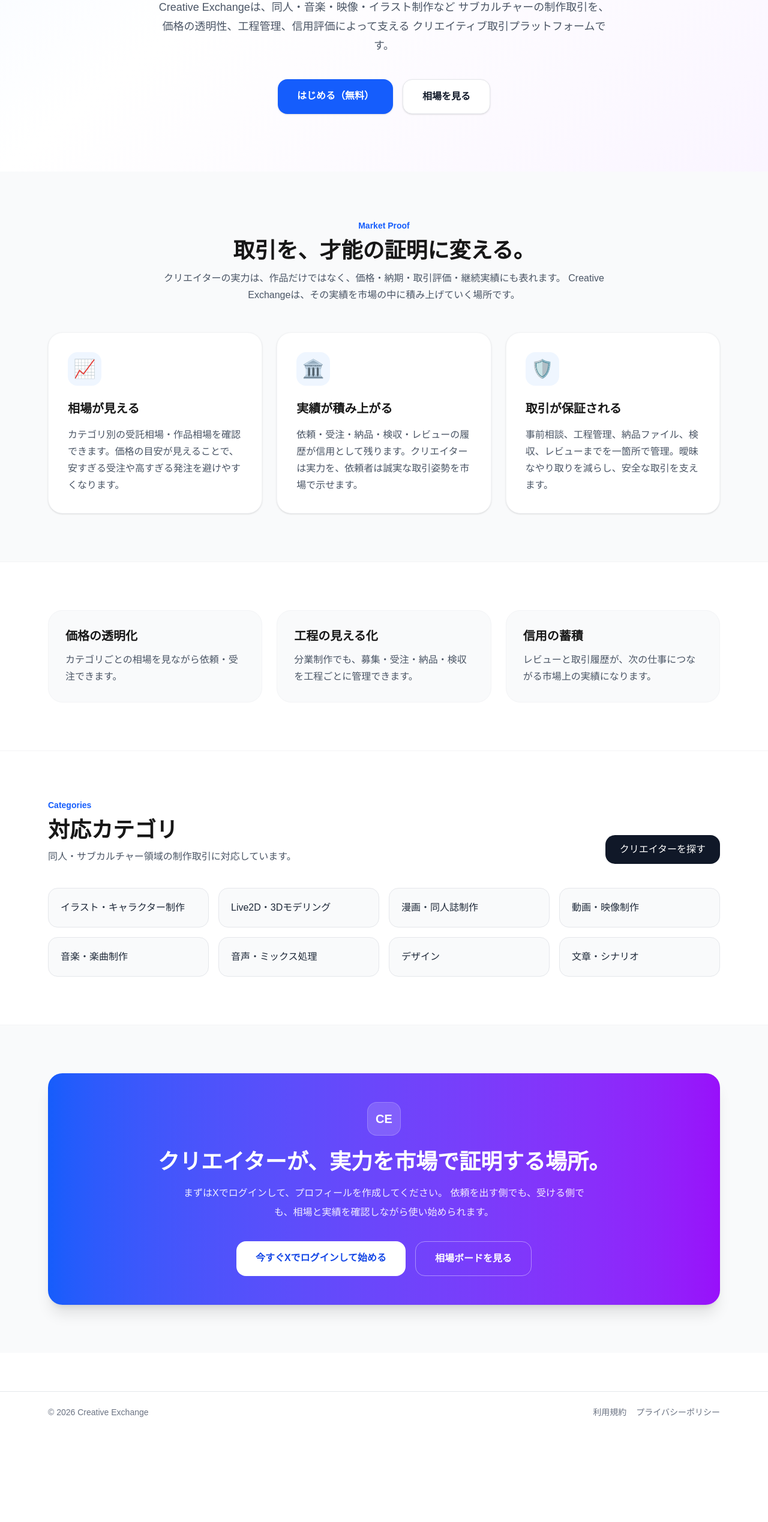
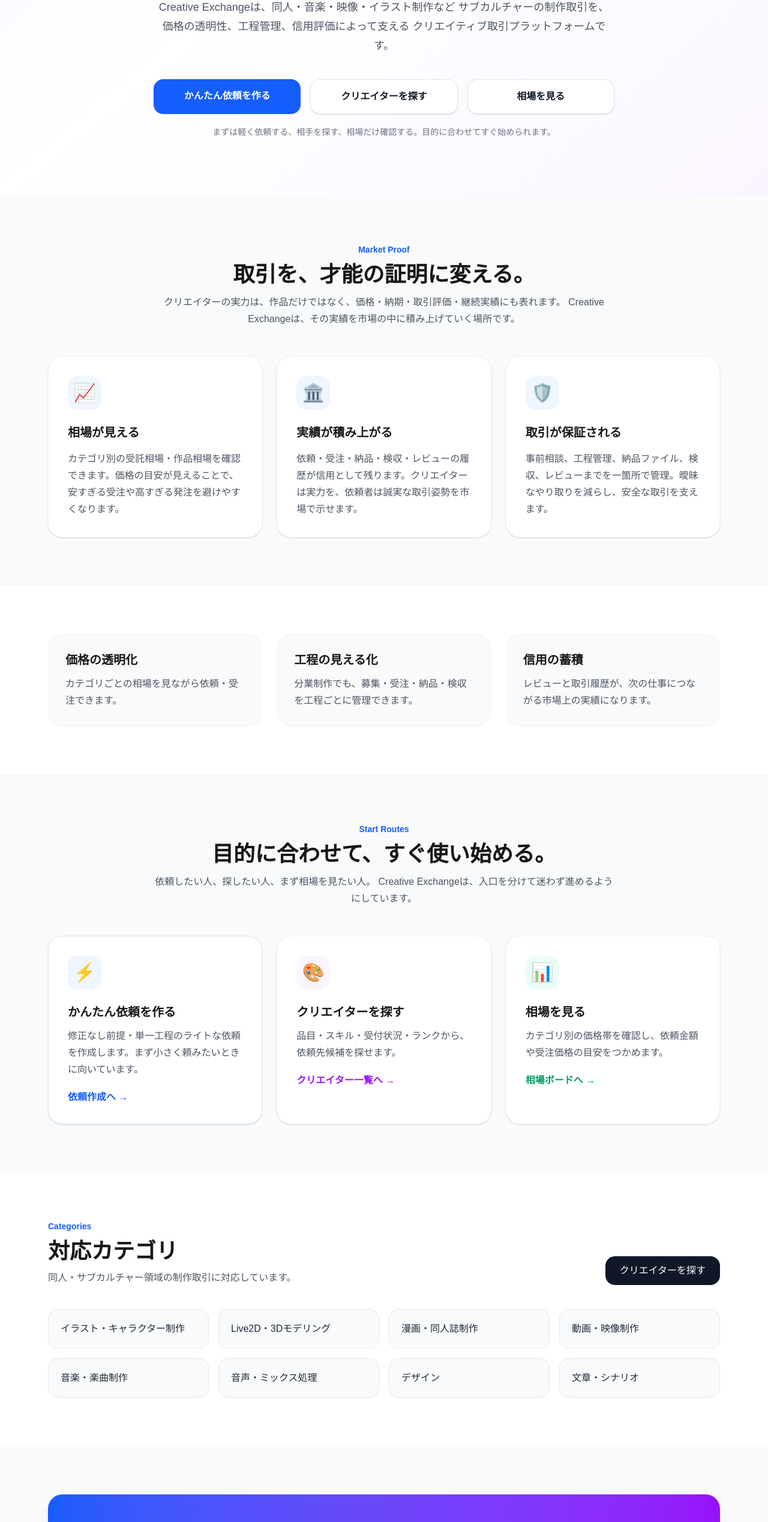
Before and after one commit to TAIGA-SAKONOE/creative-exchange, a Next.js app in the folder creative-exchange/: page / in a window 1280 px wide. Shown: the part 817-3354 px from the top of the page at 60% size. Before the commit the page ends 3205 px from the top, so only its background shows below. Built offline with nearby package versions, Linux system fonts and the light colour scheme; no server answers.

Commit message:
Update page.tsx

```diff
--- a/creative-exchange/app/page.tsx
+++ b/creative-exchange/app/page.tsx
@@ -91,21 +91,32 @@ export default function HomePage() {
               クリエイティブ取引プラットフォームです。
             </p>
 
-            <div className="flex flex-col sm:flex-row gap-4 justify-center">
+            <div className="grid grid-cols-1 sm:grid-cols-3 gap-4 max-w-3xl mx-auto">
               <Link
-                href="/login"
-                className="bg-blue-600 hover:bg-blue-700 text-white px-8 py-4 rounded-2xl font-bold transition shadow-sm"
+                href="/request/new?type=simple"
+                className="bg-blue-600 hover:bg-blue-700 text-white px-6 py-4 rounded-2xl font-bold transition shadow-sm"
               >
-                はじめる（無料）
+                かんたん依頼を作る
+              </Link>
+
+              <Link
+                href="/exchange?tab=creators"
+                className="bg-white border border-gray-200 hover:bg-gray-50 text-gray-900 px-6 py-4 rounded-2xl font-bold transition shadow-sm"
+              >
+                クリエイターを探す
               </Link>
 
               <Link
                 href="/market"
-                className="bg-white border border-gray-200 hover:bg-gray-50 text-gray-900 px-8 py-4 rounded-2xl font-bold transition shadow-sm"
+                className="bg-white border border-gray-200 hover:bg-gray-50 text-gray-900 px-6 py-4 rounded-2xl font-bold transition shadow-sm"
               >
                 相場を見る
               </Link>
             </div>
+
+            <p className="mt-5 text-sm text-gray-500">
+              まずは軽く依頼する、相手を探す、相場だけ確認する。目的に合わせてすぐ始められます。
+            </p>
           </div>
         </div>
       </section>
@@ -155,6 +166,77 @@ export default function HomePage() {
               </div>
             ))}
           </div>
+        </div>
+      </section>
+
+      <section className="max-w-6xl mx-auto px-4 py-16 md:py-20">
+        <div className="text-center mb-12">
+          <p className="text-sm font-bold text-blue-600 mb-3">
+            Start Routes
+          </p>
+          <h2 className="text-3xl md:text-4xl font-bold mb-3">
+            目的に合わせて、すぐ使い始める。
+          </h2>
+          <p className="text-gray-600 leading-7 max-w-3xl mx-auto">
+            依頼したい人、探したい人、まず相場を見たい人。
+            Creative Exchangeは、入口を分けて迷わず進めるようにしています。
+          </p>
+        </div>
+
+        <div className="grid grid-cols-1 md:grid-cols-3 gap-6">
+          <Link
+            href="/request/new?type=simple"
+            className="group bg-white rounded-3xl shadow p-8 border border-blue-100 hover:shadow-xl transition"
+          >
+            <div className="w-14 h-14 rounded-2xl bg-blue-50 flex items-center justify-center text-3xl mb-6">
+              ⚡
+            </div>
+            <h3 className="text-xl font-bold mb-3 group-hover:text-blue-600">
+              かんたん依頼を作る
+            </h3>
+            <p className="text-gray-600 leading-7 mb-5">
+              修正なし前提・単一工程のライトな依頼を作成します。まず小さく頼みたいときに向いています。
+            </p>
+            <span className="inline-flex text-blue-600 font-bold">
+              依頼作成へ →
+            </span>
+          </Link>
+
+          <Link
+            href="/exchange?tab=creators"
+            className="group bg-white rounded-3xl shadow p-8 border border-gray-100 hover:shadow-xl transition"
+          >
+            <div className="w-14 h-14 rounded-2xl bg-purple-50 flex items-center justify-center text-3xl mb-6">
+              🎨
+            </div>
+            <h3 className="text-xl font-bold mb-3 group-hover:text-purple-600">
+              クリエイターを探す
+            </h3>
+            <p className="text-gray-600 leading-7 mb-5">
+              品目・スキル・受付状況・ランクから、依頼先候補を探せます。
+            </p>
+            <span className="inline-flex text-purple-600 font-bold">
+              クリエイター一覧へ →
+            </span>
+          </Link>
+
+          <Link
+            href="/market"
+            className="group bg-white rounded-3xl shadow p-8 border border-gray-100 hover:shadow-xl transition"
+          >
+            <div className="w-14 h-14 rounded-2xl bg-emerald-50 flex items-center justify-center text-3xl mb-6">
+              📊
+            </div>
+            <h3 className="text-xl font-bold mb-3 group-hover:text-emerald-600">
+              相場を見る
+            </h3>
+            <p className="text-gray-600 leading-7 mb-5">
+              カテゴリ別の価格帯を確認し、依頼金額や受注価格の目安をつかめます。
+            </p>
+            <span className="inline-flex text-emerald-600 font-bold">
+              相場ボードへ →
+            </span>
+          </Link>
         </div>
       </section>
 
@@ -211,19 +293,26 @@ export default function HomePage() {
             依頼を出す側でも、受ける側でも、相場と実績を確認しながら使い始められます。
           </p>
 
-          <div className="flex flex-col sm:flex-row gap-4 justify-center">
+          <div className="grid grid-cols-1 sm:grid-cols-3 gap-4 max-w-3xl mx-auto">
             <Link
-              href="/login"
-              className="bg-white text-blue-700 hover:bg-blue-50 px-8 py-4 rounded-2xl font-bold transition"
+              href="/request/new?type=simple"
+              className="bg-white text-blue-700 hover:bg-blue-50 px-6 py-4 rounded-2xl font-bold transition"
             >
-              今すぐXでログインして始める
+              かんたん依頼を作る
+            </Link>
+
+            <Link
+              href="/exchange?tab=creators"
+              className="border border-white/40 hover:bg-white/10 text-white px-6 py-4 rounded-2xl font-bold transition"
+            >
+              クリエイターを探す
             </Link>
 
             <Link
               href="/market"
-              className="border border-white/40 hover:bg-white/10 text-white px-8 py-4 rounded-2xl font-bold transition"
+              className="border border-white/40 hover:bg-white/10 text-white px-6 py-4 rounded-2xl font-bold transition"
             >
-              相場ボードを見る
+              相場を見る
             </Link>
           </div>
         </div>
```
